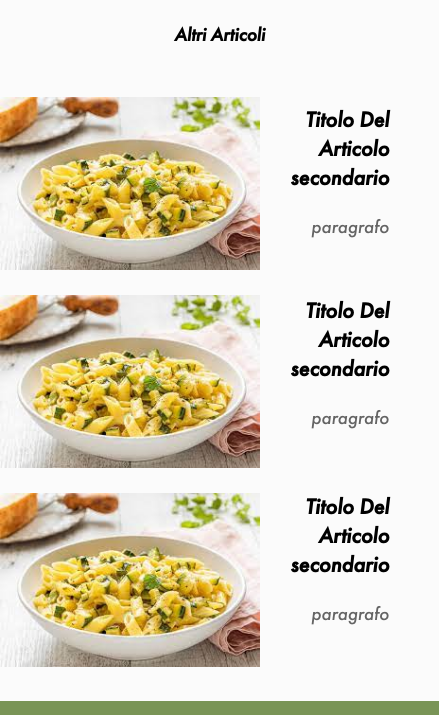
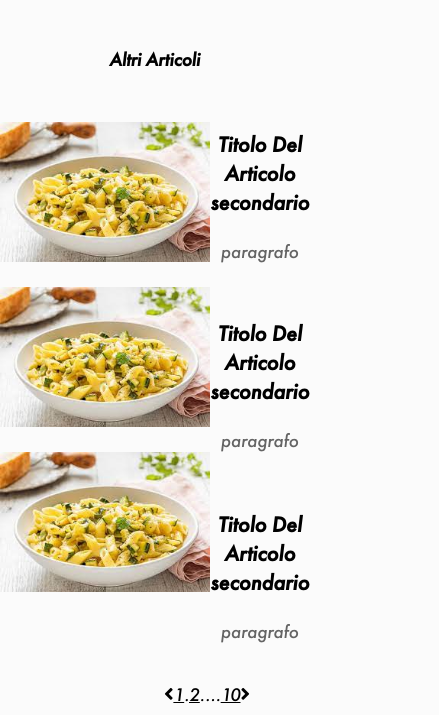
Before and after one commit to micuelew/eightlog_, a website: page dist/index.html in a window 390 px wide. Shown: the part 640-1355 px from the top of the page, 439 px wide, since content can reach past the window. Drawn offline with Linux system fonts and the light colour scheme.

Commit message:
Update interface

```diff
--- a/dist/index.html
+++ b/dist/index.html
@@ -1,9 +1,10 @@
 <!DOCTYPE html>
 <html lang="ita">
 <head>
+  <link rel="icon" type="image/png" sizes="16x16" href="Immagini/favicon.ico">
   <script async src="https://pagead2.googlesyndication.com/pagead/js/adsbygoogle.js?client=ca-pub-2742415211871763"
      crossorigin="anonymous"></script>
-  <title>8log</title>
+  <title>eightlog</title>
   <meta charset="UTF-8">
   <meta name="viewport" content="width=device-width, initial-scale=1.0">
   <link rel="stylesheet" href="https://cdnjs.cloudflare.com/ajax/libs/font-awesome/5.15.3/css/all.min.css"/>
@@ -101,7 +102,7 @@
         <div class="Immagine_articolo_2">
           <img class="Immagine_articolo_2_img" src="Immagini/pasta.jpg">
         </div>
-        <div class="Immagine_articolo_2">
+        <div class="Immagine_articolo_2" style="padding-bottom: 50px;">
           <img class="Immagine_articolo_2_img" src="Immagini/pasta.jpg">
         </div>
     </div>
@@ -160,7 +161,7 @@
             <ul class="social">
               <li><a href="#"><i class="fab fa-discord"></i></a></li>
               <li><a href="#"><i class="fab fa-youtube"></i></a></li>
-              <li><a href="#"><i class="fab fa-linkedin"></i></a></li>
+              <li><a href="https://www.linkedin.com/in/michele-qirici-568045220?lipi=urn%3Ali%3Apage%3Ad_flagship3_profile_view_base_contact_details%3BY2Lu2juNSMWeOgDLTs9BVA%3D%3D"><i class="fab fa-linkedin"></i></a></li>
             </ul>
         </div>
 
--- a/dist/style.css
+++ b/dist/style.css
@@ -414,7 +414,7 @@
 
 
 
-@media (max-width: 1030px){
+@media (max-width: 1020px){
   .raccoglitore {
     display: grid;
      grid-template-columns: 0.5fr 0.5fr;
@@ -452,10 +452,18 @@
 .Text_Articolo_2 {
   display: flex;
   grid-area: ars2;
-  text-align: right;
-  padding-right: 50px;
+  text-align: left;
 
 
+}
+
+.Text_Articolo_2_2 h3 {
+  padding-top: 60px;
+}
+
+
+.Text_Articolo_2_3 h3 {
+  padding-top: 60px;
 }
 
 .pubblicita {
@@ -471,6 +479,7 @@
   grid-area: ars1;
   display: flex;
   flex-direction: column;
+  margin: 0;
 
 
 }
@@ -488,12 +497,19 @@ padding-top: 20px;
 
 .Immagine_articolo_2 {
   display: flex;
-  justify-content: center;
+  justify-content: flex-end;
+  padding-right: 20px;
+  }
+
+.Immagine_articolo_2 img {
+  display: flex;
+  justify-content: right;
 }
 
 
 .page_selector_nr {
-  display: none;
+  padding-top: 3px;
+  grid-area: ars1
 }
 
 
@@ -668,10 +684,40 @@ padding-top: 20px;
 
 
 
-@media (max-width: 350px) {
+@media (max-width: 580px) {
 
 
+.Immagine_articolo_2 {
+  padding-right: 0;
+}
 
+
+  .Immagine_articolo_2 img {
+      width: 210px;
+
+}
+
+.Text_Articolo_2 {
+  text-align: center;
+}
+
+
+.Text_Articolo_2_2 {
+    padding-top: 0;
+}
+
+.Text_Articolo_2_2 h3{
+padding-top: 33px;
+}
+
+.Text_Articolo_2_3 {
+  padding-top: 0;
+}
+
+.Text_Articolo_2_3 h3{
+padding-top: 15px;
+
+}
 
 
 }
```
Also changed, not shown: dist/Pagina_articoli.html (+1 -1 lines), dist/Immagini/favicon.ico (added).
